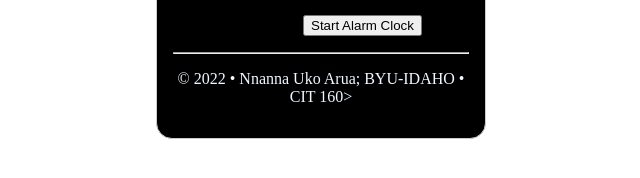
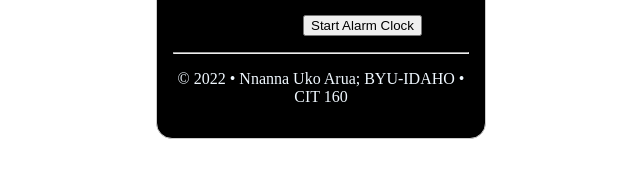
Before and after one commit to Nwasir/cit160, a plain HTML site: page alarm.html in a window 1280 px wide. Shown: the part 166-344 px from the top of the page, 244-884 px from the left. Drawn offline with Linux system fonts and the light colour scheme.

Commit message:
alarm clock

```diff
--- a/alarm.html
+++ b/alarm.html
@@ -60,7 +60,7 @@
         <footer>
             <p id='message'></p>
             <hr>
-            <p>&copy; 2022 &bull; Nnanna Uko Arua; BYU-IDAHO &bull; CIT 160></p>
+            <p>&copy; 2022 &bull; Nnanna Uko Arua; BYU-IDAHO &bull; CIT 160</p>
         </footer>
 
     </div>
```
